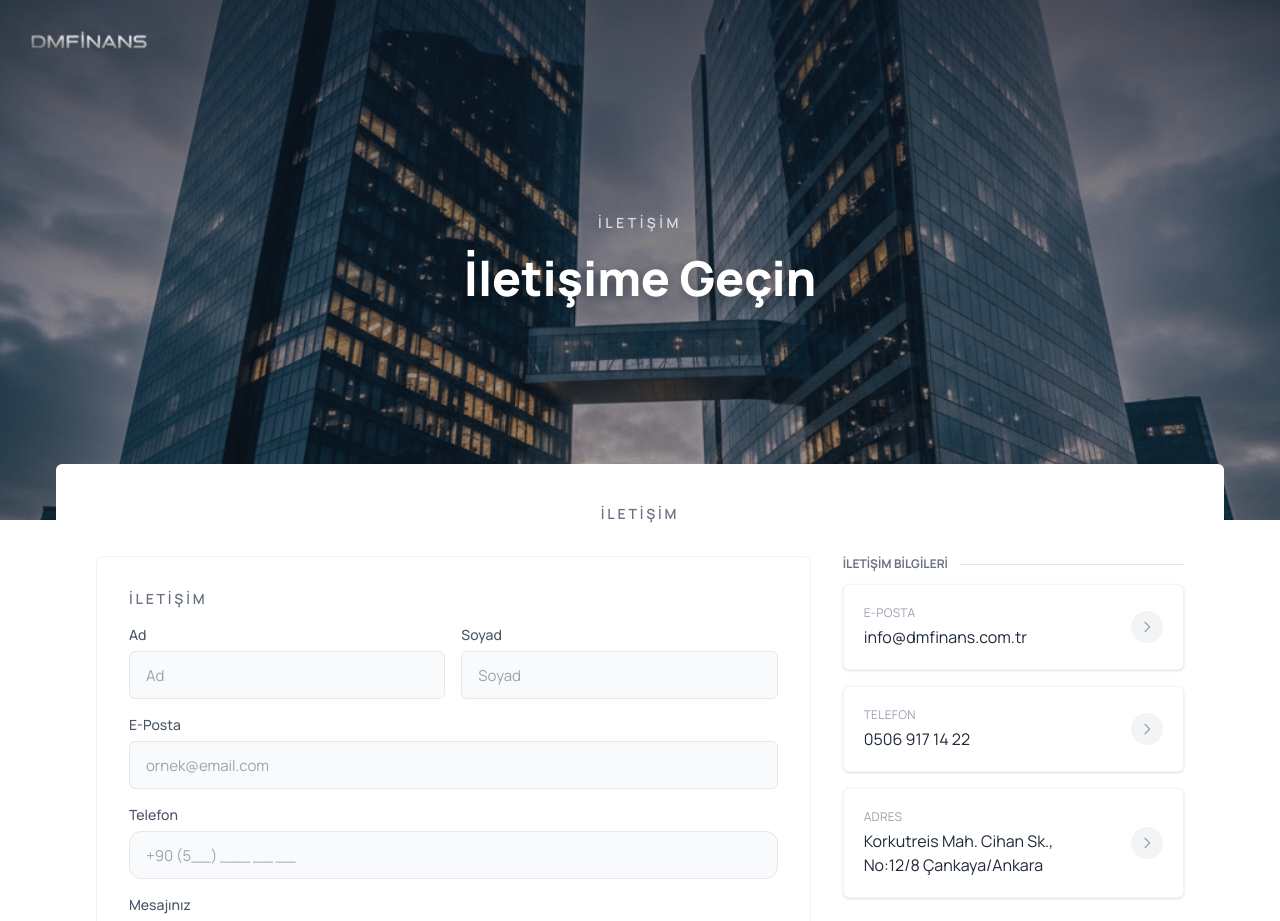
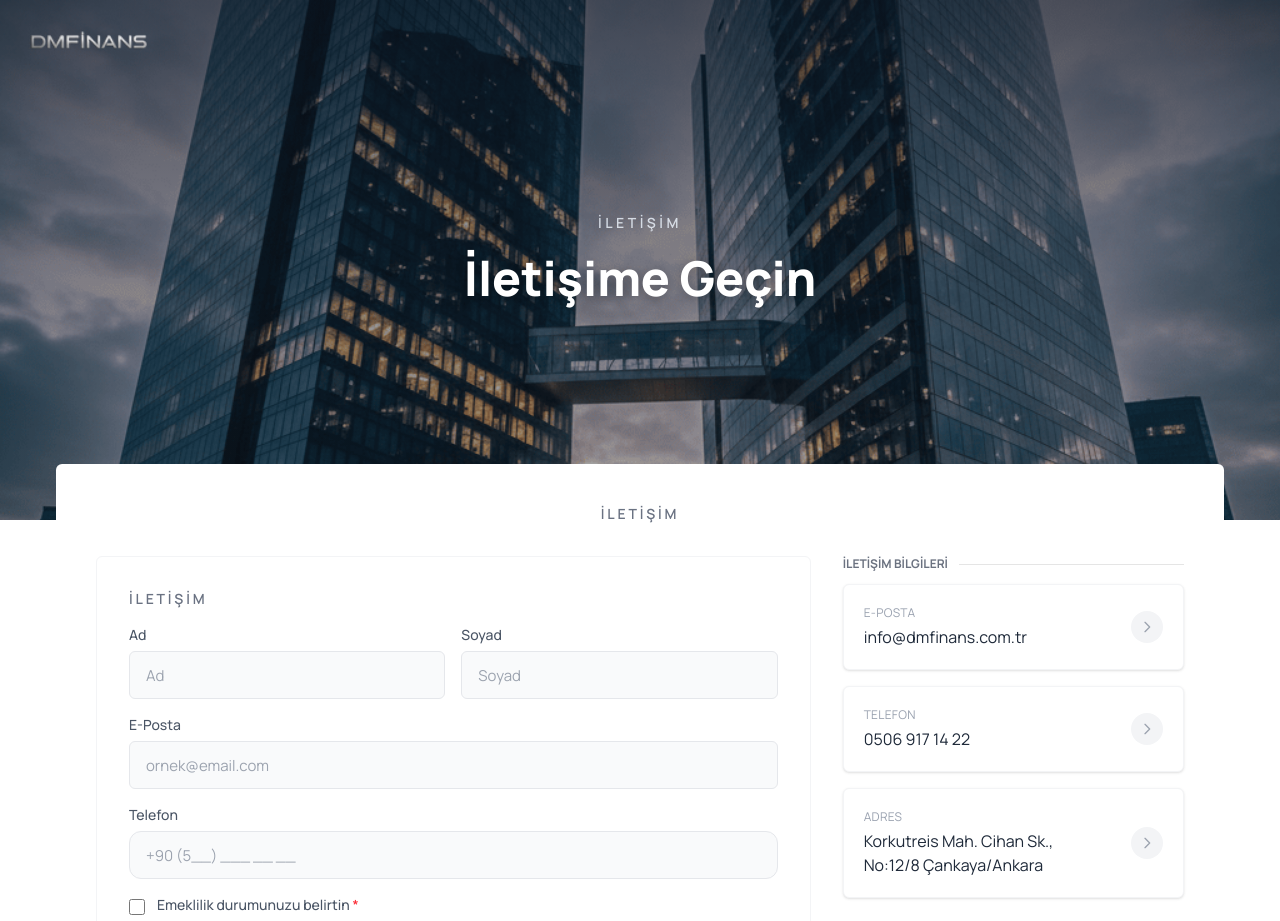
Before and after one commit to ismailcavus44/dmfinanssite, a Next.js app: page /iletisim in a window 1280 px wide. Shown: the top 921 px of the page. Built offline with nearby package versions, Linux system fonts and the light colour scheme.

Commit message:
İletişim formuna emeklilik durumu checkbox'ı eklendi

```diff
--- a/src/app/iletisim/page.tsx
+++ b/src/app/iletisim/page.tsx
@@ -10,9 +10,11 @@ export default function ContactPage() {
     lastName: '',
     email: '',
     phone: '',
+    retirementStatus: '',
     message: ''
   });
   const [isSubmitting, setIsSubmitting] = useState(false);
+  const [showRetirementOptions, setShowRetirementOptions] = useState(false);
 
   const handleInputChange = (e: React.ChangeEvent<HTMLInputElement | HTMLTextAreaElement>) => {
     const { name, value } = e.target;
@@ -24,6 +26,13 @@ export default function ContactPage() {
 
   const handleSubmit = async (e: React.FormEvent) => {
     e.preventDefault();
+
+    // Emeklilik durumu kontrolü
+    if (showRetirementOptions && !formData.retirementStatus) {
+      alert('Lütfen emeklilik durumunuzu seçin.');
+      return;
+    }
+
     setIsSubmitting(true);
 
     // Form submission logic here
@@ -183,6 +192,62 @@ export default function ContactPage() {
                         className="w-full h-12 px-4 text-[15px] bg-[#F9FAFB] border border-[#E5E7EB] rounded-xl placeholder-[#9CA3AF] focus:border-[#2151F5] focus:ring-4 focus:ring-[#2151F5]/10 focus:outline-none transition-all"
                         required
                       />
+                    </div>
+
+                    {/* Retirement Status */}
+                    <div>
+                      <div className="flex items-start gap-3 mb-3">
+                        <input
+                          type="checkbox"
+                          id="retirementCheckbox"
+                          checked={showRetirementOptions}
+                          onChange={(e) => {
+                            setShowRetirementOptions(e.target.checked);
+                            if (!e.target.checked) {
+                              setFormData(prev => ({ ...prev, retirementStatus: '' }));
+                            }
+                          }}
+                          className="mt-1 w-4 h-4 text-[#2151F5] bg-[#F9FAFB] border-[#E5E7EB] rounded focus:ring-[#2151F5] focus:ring-2"
+                        />
+                        <label htmlFor="retirementCheckbox" className="text-sm text-gray-600 font-medium cursor-pointer">
+                          Emeklilik durumunuzu belirtin <span className="text-red-500">*</span>
+                        </label>
+                      </div>
+
+                      {showRetirementOptions && (
+                        <div className="ml-7 space-y-2">
+                          <div className="flex items-center gap-3">
+                            <input
+                              type="radio"
+                              id="retired"
+                              name="retirementStatus"
+                              value="emekliyim"
+                              checked={formData.retirementStatus === 'emekliyim'}
+                              onChange={(e) => setFormData(prev => ({ ...prev, retirementStatus: e.target.value }))}
+                              className="w-4 h-4 text-[#2151F5] bg-[#F9FAFB] border-[#E5E7EB] focus:ring-[#2151F5] focus:ring-2"
+                              required={showRetirementOptions}
+                            />
+                            <label htmlFor="retired" className="text-sm text-gray-700 cursor-pointer">
+                              Emekliyim
+                            </label>
+                          </div>
+                          <div className="flex items-center gap-3">
+                            <input
+                              type="radio"
+                              id="notRetired"
+                              name="retirementStatus"
+                              value="emekli-değilim"
+                              checked={formData.retirementStatus === 'emekli-değilim'}
+                              onChange={(e) => setFormData(prev => ({ ...prev, retirementStatus: e.target.value }))}
+                              className="w-4 h-4 text-[#2151F5] bg-[#F9FAFB] border-[#E5E7EB] focus:ring-[#2151F5] focus:ring-2"
+                              required={showRetirementOptions}
+                            />
+                            <label htmlFor="notRetired" className="text-sm text-gray-700 cursor-pointer">
+                              Emekli değilim
+                            </label>
+                          </div>
+                        </div>
+                      )}
                     </div>
 
                     {/* Message */}
```
